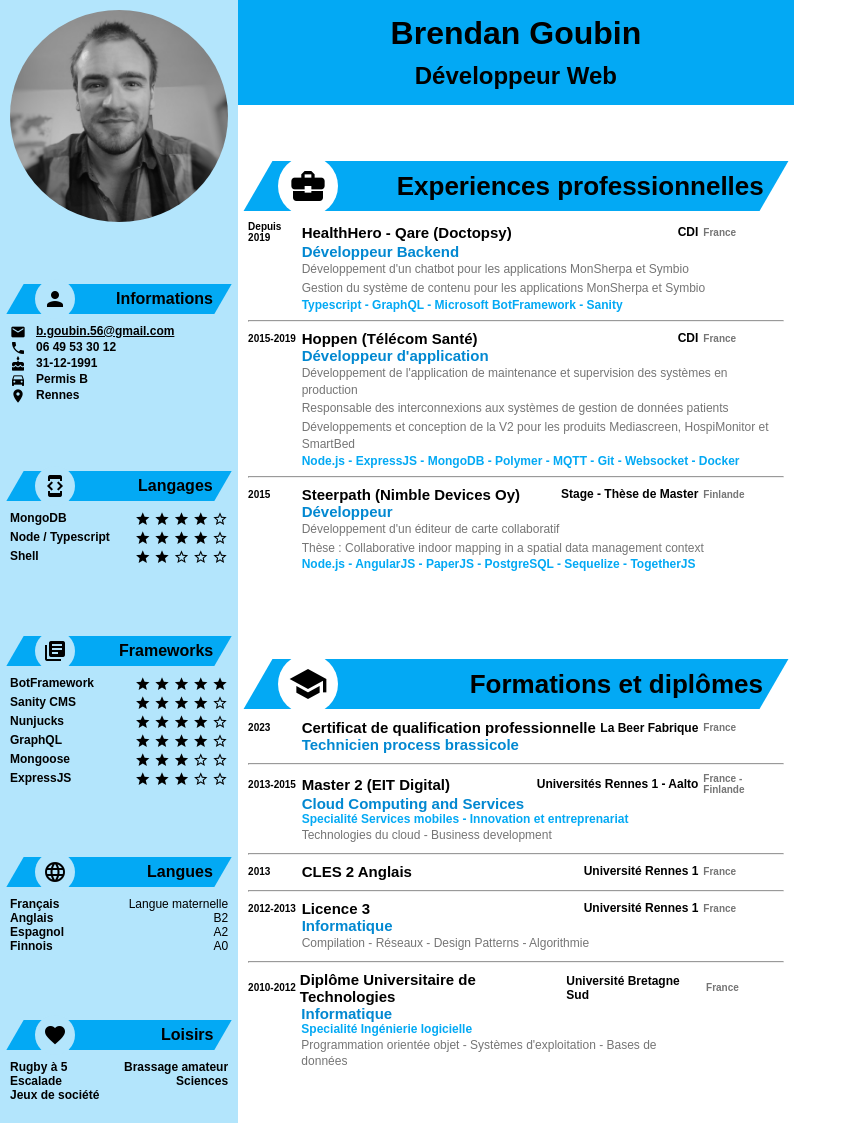
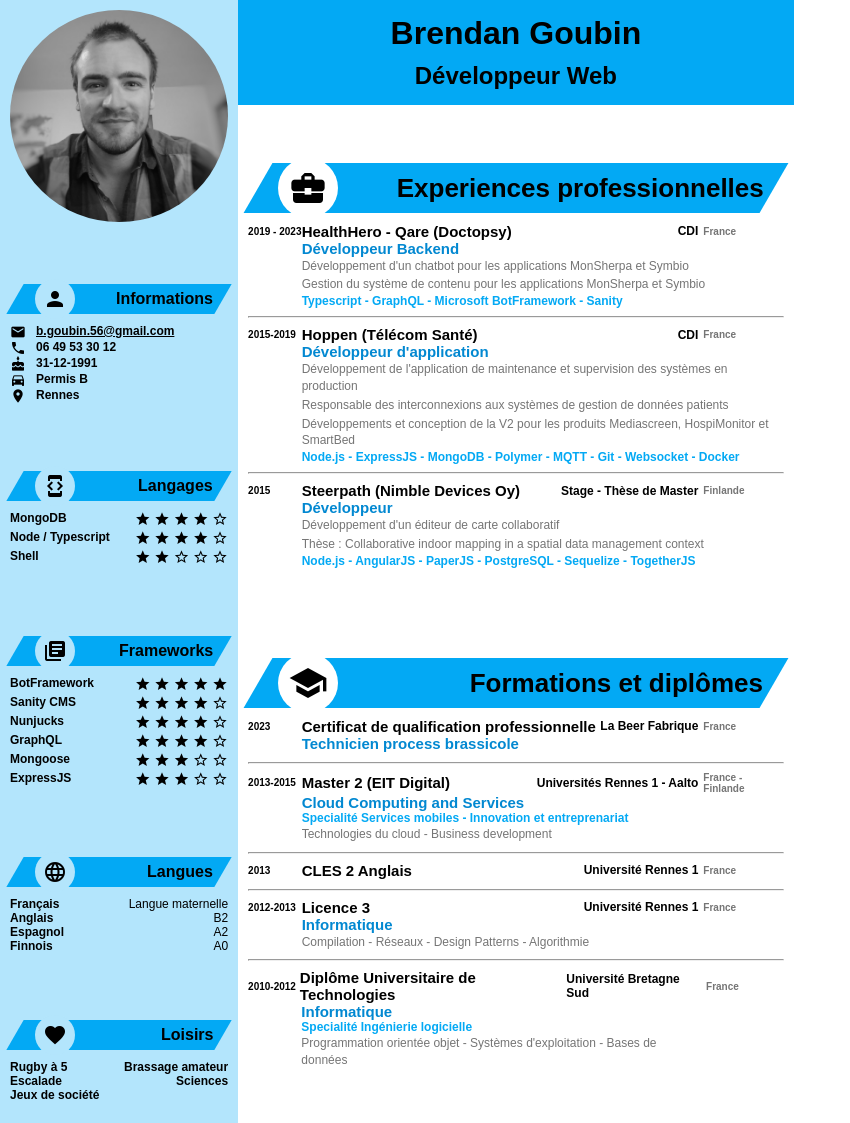
Before and after one commit to Billos/resume-old, a Jekyll site: the page built from index.md, in a window 1280 px wide. Shown: the whole page, without its empty margins (0-850 px from the left). Built offline with Jekyll 4.4.1, drawn with Linux system fonts in a browser that asks for light colours; some web fonts are replaced.

Commit message:
update 17/09/2024

```diff
--- a/_data/jobs.yml
+++ b/_data/jobs.yml
@@ -8,7 +8,7 @@
     - Gestion du système de contenu pour les applications MonSherpa et Symbio
   technologies: Typescript - GraphQL - Microsoft BotFramework - Sanity
   place: France
-  years: Depuis 2019
+  years: 2019 - 2023
 -
   function: Développeur d'application
   company: Hoppen (Télécom Santé)
```
